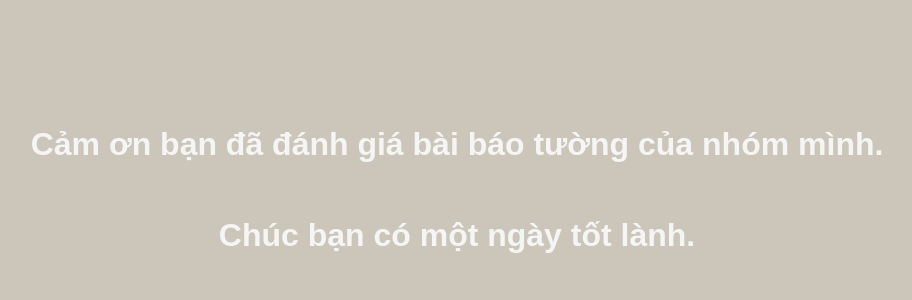
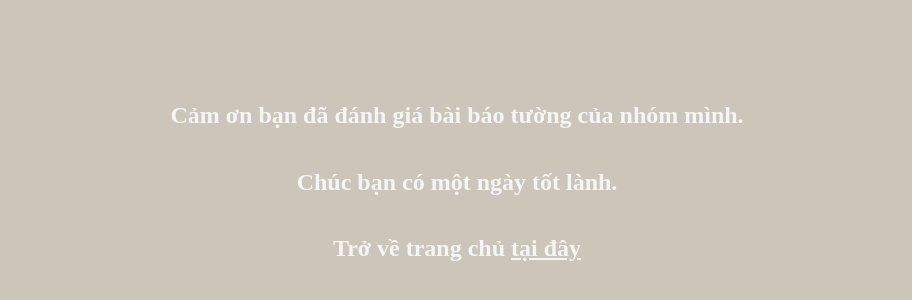
Before and after one commit to TuanaTun/balabulu, a plain HTML site: page report-comment.html in a window 1280 px wide. Shown: the part 218-518 px from the top of the page, without its empty margins (183-1095 px from the left). Drawn offline with Linux system fonts and the light colour scheme.

Commit message:
Update report-comment.html

```diff
--- a/report-comment.html
+++ b/report-comment.html
@@ -1,35 +1,44 @@
 <!DOCTYPE html>
 <html lang="en">
+
 <head>
     <meta charset="UTF-8">
     <meta name="viewport" content="width=device-width, initial-scale=1.0">
-    <link rel="shortcut icon" href="./img/logo.png" type="image/x-icon">
+    <link rel="shortcut icon" href="logo.png" type="image/x-icon">
     <title>Cảm ơn</title>
 </head>
+
 <body>
     <style>
         body {
+            font-family: 'Times New Roman', Times, serif;
+            background-color: #ccc5b9;
             display: flex;
             flex-direction: column;
             justify-content: center;
             align-items: center;
             height: 100vh;
-            font-family: Arial, sans-serif;
-            background-color: #ccc5b9;
+            margin: 0;
         }
+
         h2 {
             color: #f5f5f5;
             font-size: 1.5rem;
             text-align: center;
         }
+        a {
+            color: #f5f5f5;
+        }
         /* Media Queries */
-        @media (min-width: 768px) {
+        @media screen and (max-width: 600px) {
             h2 {
-                font-size: 2rem;
+                font-size: 1.2rem;
             }
         }
     </style>
     <h2>Cảm ơn bạn đã đánh giá bài báo tường của nhóm mình.</h2>
     <h2>Chúc bạn có một ngày tốt lành.</h2>
+    <h2>Trở về trang chủ <a href="index.html">tại đây</a></h2>
 </body>
+
 </html>
```
